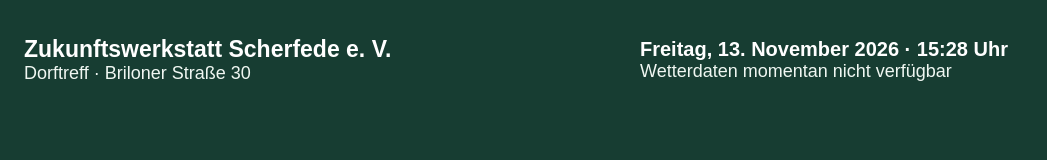
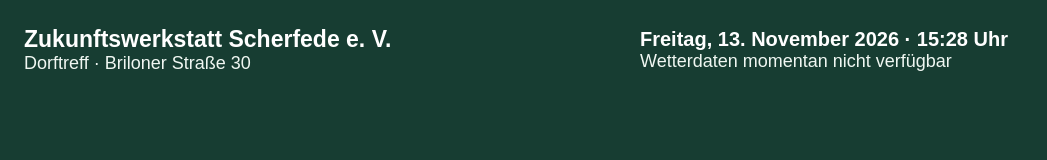
Before and after one commit to aaltmann-design/scherfede-stele, a plain HTML site: page index.html in a window 1280 px wide. Shown: the whole page, without its empty margins (0-1047 px from the left). Drawn offline with Linux system fonts and the light colour scheme; no server answers.

Commit message:
Update index.html

```diff
--- a/index.html
+++ b/index.html
@@ -7,7 +7,7 @@
 <style>
 * {box-sizing:border-box}
 html,body{margin:0;width:100%;height:100%;overflow:hidden;background:#173d32;color:#fff;font-family:Arial,Helvetica,sans-serif}
-header{height:120px;width:100%;max-width:100%;display:grid;grid-template-columns:50% 50%;align-items:center;padding:6px 24px;gap:0}
+header{height:100px;width:100%;max-width:100%;display:grid;grid-template-columns:50% 50%;align-items:center;padding:6px 24px;gap:0}
 .left .name{font-weight:700;font-size:23px;white-space:nowrap}
 .left .addr{font-size:18px;color:#f0f7f2;white-space:nowrap}
 .datetime{font-size:20px;font-weight:700;white-space:nowrap}
```
